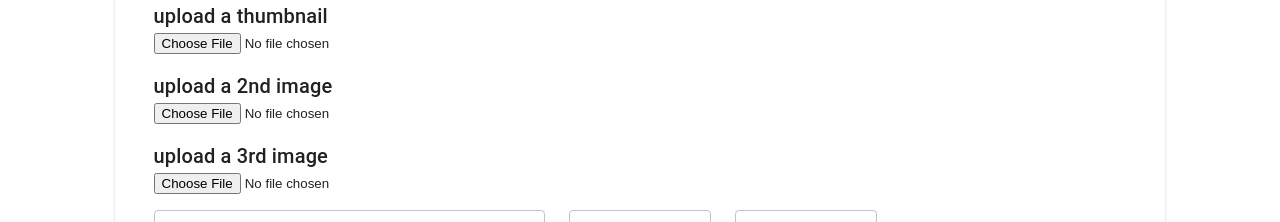
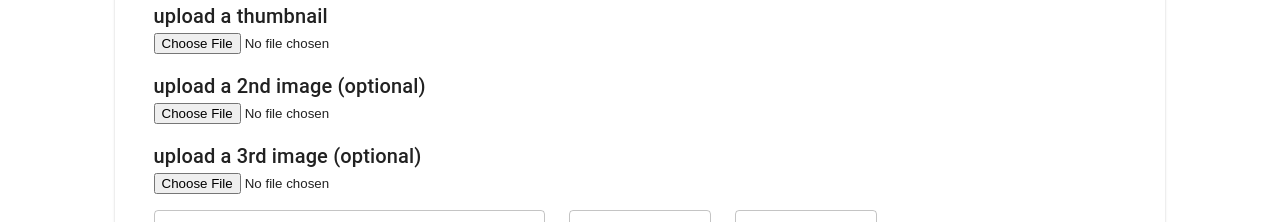
Before and after one commit to unsw-cse-comp3900-9900-22T3/capstone-project-3900-f10a-geegle, a React (Create React App) app in the folder frontend/: page /event/create in a window 1280 px wide. Shown: the part 1244-1466 px from the top of the page. Built offline with nearby package versions, Linux system fonts and the light colour scheme; no server answers.

Commit message:
create form cleaned up

```diff
--- a/frontend/src/components/createEventsForm.jsx
+++ b/frontend/src/components/createEventsForm.jsx
@@ -189,10 +189,20 @@ function CreateEventsForm() {
     }
   };
 
-  const handleSeat = (event) => {
-    setSeat(event);
-  };
+  /**
+   * Function that error checks the form to make sure everything is filled in
+   * in the create events form. If no errors are present in the form, the event is
+   * successfully created and directs user to the home page
+   * - All fields are required in the create events form except for image 2 and image 3
+   * - Form must have at least 1 ticket type group
+   * - quanities are rounded down to the nearest whole number if quantity is a decimal
+   * - error checks for decimals in venue capacity and event capacity
+   * - error checks for number inputs to be not below 0
+   * - more error description below
+   */
   const handleSubmit = async () => {
+    console.log(venueCapacity);
+    console.log(capacity);
     // setting errors back to default
     setEndTimeError(false); // End time before start time error
     setEventCapacityError(false); // capacity < 0 or if capacity is a decimal
@@ -234,12 +244,9 @@ function CreateEventsForm() {
       return
     }
 
-    console.log(thumbnail);
-    console.log(localStorage.getItem('token'));
-    console.log(allTicketTypes);
     let jsonString = JSON.stringify({});
     if (other) {
-      // add venue capacity
+      console.log("here");
       jsonString = JSON.stringify({
         events: {
           eventName: eventName,
@@ -282,13 +289,13 @@ function CreateEventsForm() {
       },
       body: jsonString,
     };
+    console.log(jsonString);
     const r = await fetch(
       `http://localhost:3000/events/create`,
       requestOptions
     );
     const json = await r.json();
     if (r.ok) {
-      console.log(json);
       navigate('/');
     } else if (r.status === 400) {
       if (json === "Invalid Starting and Finishing Times" ) {
@@ -355,7 +362,6 @@ function CreateEventsForm() {
                 value={eventType}
                 onChange={(e) => setEventType(e.target.value)}
               >
-                {/* do we need event types stored in the back end (maybe we need to when we filter?) */}
                 <MenuItem value={'Concert'}>Concert</MenuItem>
                 <MenuItem value={'Festival'}>Festival</MenuItem>
                 <MenuItem value={'Conference'}>Conference</MenuItem>
@@ -540,7 +546,7 @@ function CreateEventsForm() {
           <Grid item xs={12}>
             <Typography variant="h6" component="div">
               {' '}
-              upload a 2nd image
+              upload a 2nd image (optional)
             </Typography>
             <input
               id="thumbnail"
@@ -552,7 +558,7 @@ function CreateEventsForm() {
           <Grid item xs={12}>
             <Typography variant="h6" component="div">
               {' '}
-              upload a 3rd image
+              upload a 3rd image (optional)
             </Typography>
             <input
               id="thumbnail"
@@ -619,7 +625,7 @@ function CreateEventsForm() {
             {noTicketErr=== true
             ? (<Alert severity="error">Event must have tickets</Alert>): null}
             {invalidTicketErr=== true
-            ? (<Alert severity="error">Ticket fields cannot be empty and make sure quanitites are greater than 0 (decimals are rounded down to the nearest whole number)</Alert>): null}
+            ? (<Alert severity="error">Ticket fields cannot be empty and make sure quanitites are greater than 0 (decimals are rounded down to the nearest whole number) and prices is greater or equal to $0</Alert>): null}
           </Grid>
         </Grid>
       </form>
```
